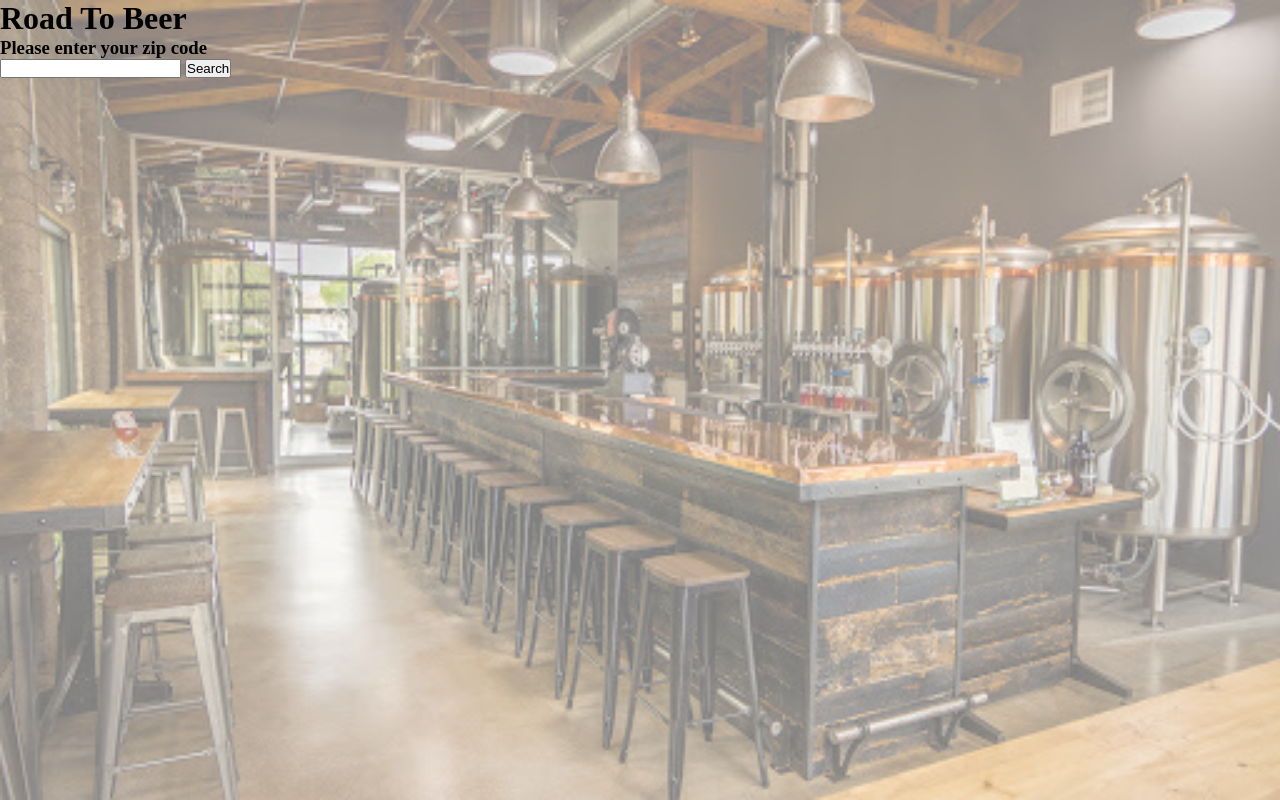
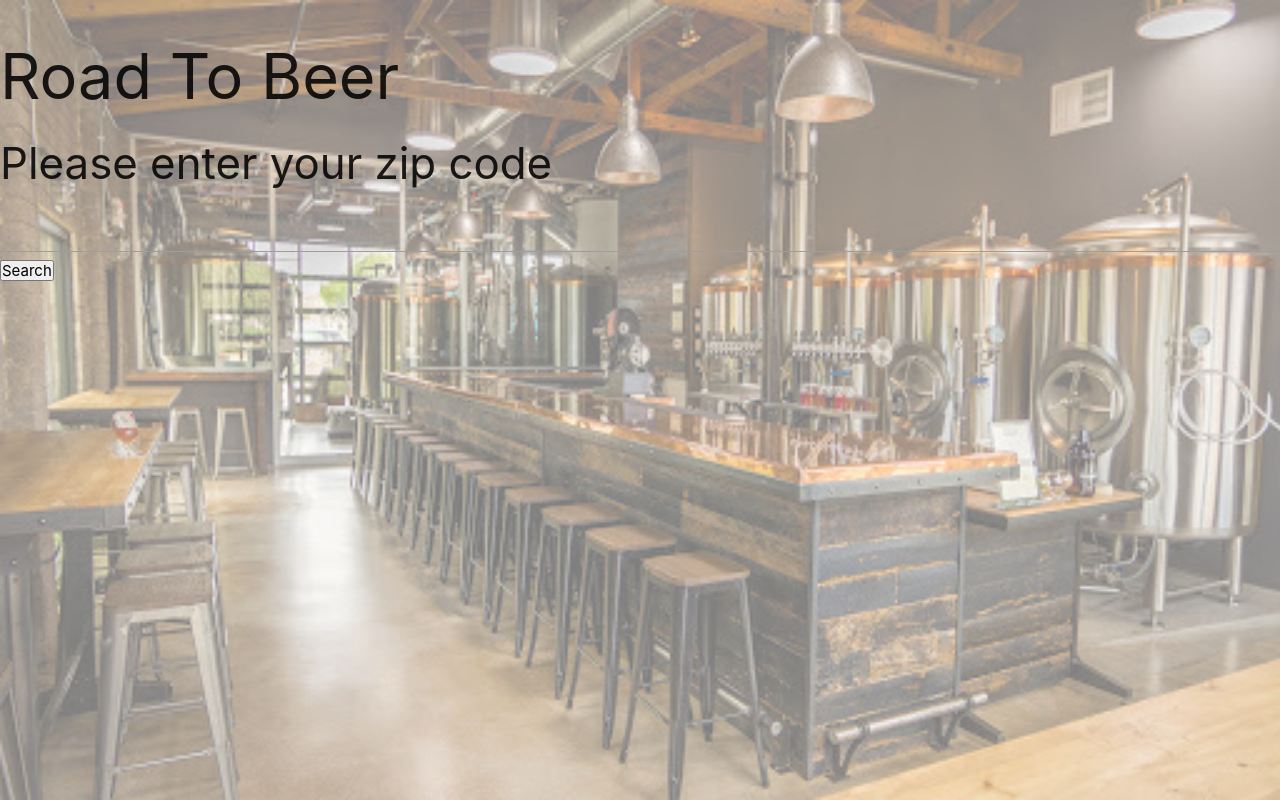
Before and after one commit to Josephjlyons/DraughtPicker, a plain HTML site: page index.html in a window 1280 px wide. Drawn offline with nearby package versions, Linux system fonts and the light colour scheme.

Commit message:
link materialize

```diff
--- a/index.html
+++ b/index.html
@@ -4,6 +4,7 @@
     <meta charset="UTF-8">
     <meta name="viewport" content="width=device-width, initial-scale=1.0">
     <title>Road To Beer</title>
+    <link rel="stylesheet" href="https://cdnjs.cloudflare.com/ajax/libs/materialize/1.0.0/css/materialize.min.css">
     <link rel="stylesheet" href="./css/style.css">
 </head>
 <body>
```
